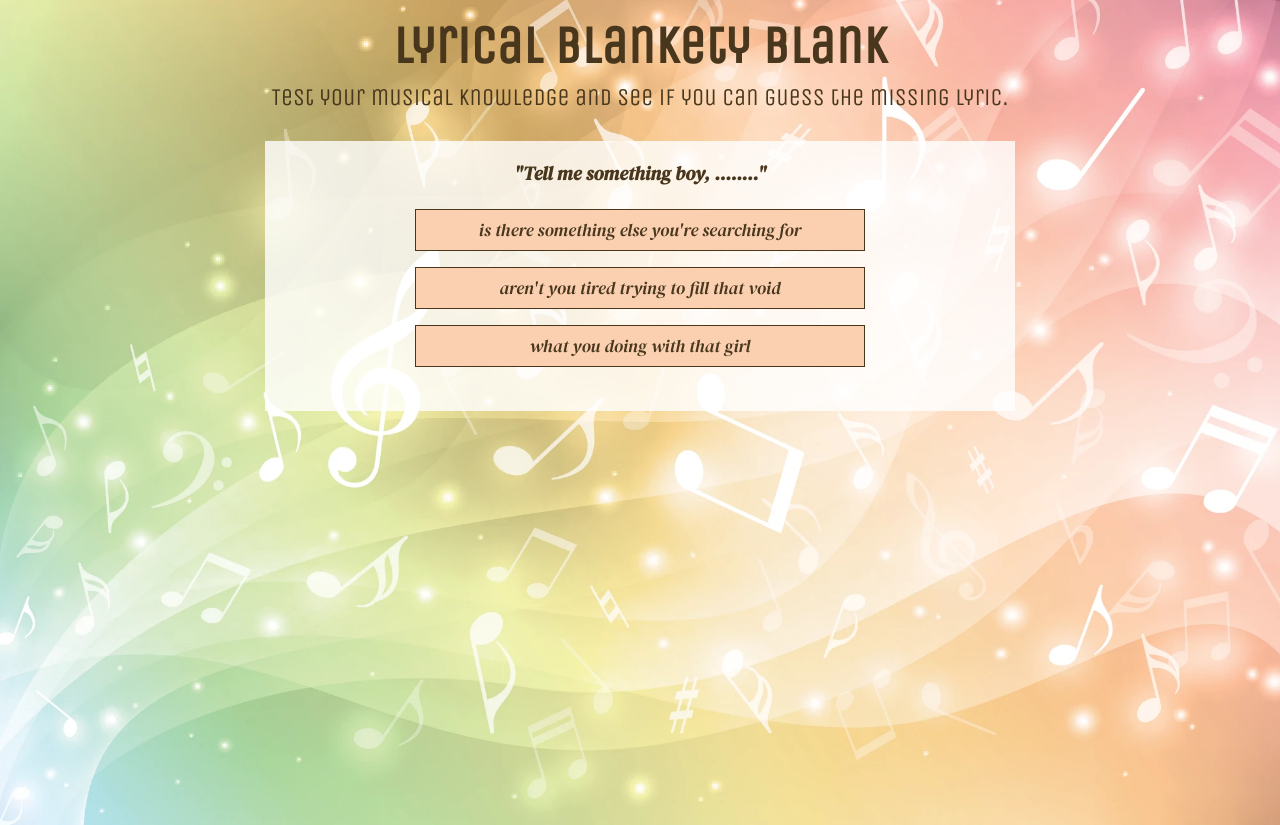
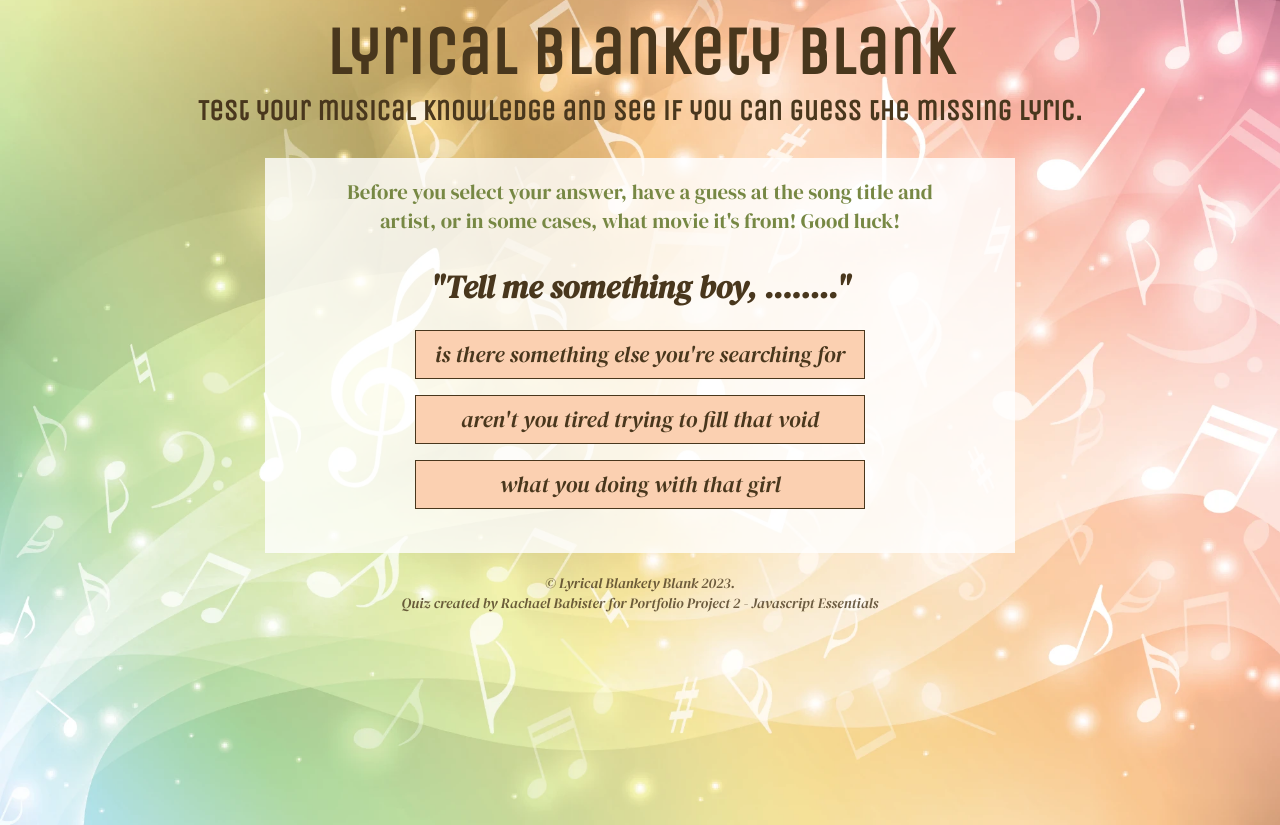
Before and after one commit to rachaelbabister/lyric-quiz, a plain HTML site: page index.html in a window 1280 px wide. Drawn offline with nearby package versions, Linux system fonts and the light colour scheme.

Commit message:
Add footer, media query & intro text

```diff
--- a/assets/css/style.css
+++ b/assets/css/style.css
@@ -37,20 +37,19 @@ h6 {
 
 /* Heading styles */
 .heading {
-    font-size: 3.3rem;
-    line-height: 2.7rem;
+    font-size: 3.8rem;
+    line-height: 3.2rem;
     padding-bottom: 15px;
     margin-top: 25px;
 }
 
 .heading-p {
-    font-weight: normal;
     font-size: 1.5rem;
     padding-bottom: 30px;
     margin: 0 15px;
 }
 
-/* Main section for game */
+/* Main section for quiz */
 .quiz-section {
     display: flex;
     flex-wrap: wrap;
@@ -59,10 +58,12 @@ h6 {
     width: 100%;
 }
 
+/* Question style */
 .quiz-section h3 {
     font-family: 'DM Serif Display', serif;
     font-style: italic;
-    font-size: 1.2rem;
+    font-size: 2rem;
+    line-height: 2.1rem;
 }
 
 .quiz-div {
@@ -71,12 +72,18 @@ h6 {
     align-items: center;
     background-color: rgba(255, 255, 255, 0.8);
     box-sizing: border-box;
-    max-height: 500px;
+    height: fit-content;
     width: 90%;
     max-width: 750px;
     gap: 1rem;
     padding: 20px 10px;
     line-height: 1.5rem;
+}
+
+.quiz-div p {
+    font-weight: lighter;
+    font-size: 1rem;
+    color: #778844;
 }
 
 /* Next button style */
@@ -95,8 +102,8 @@ h6 {
 
 .button:hover {
     background-color: #49371d;
-        color: #fbd0b1;
-        border: 1px solid #fbd0b1;
+    color: #fbd0b1;
+    border: 1px solid #fbd0b1;
 }
 
 /* Quiz option button styles */
@@ -110,14 +117,14 @@ h6 {
     text-align: center;
     width: 100%;
     max-width: 450px;
-    height:fit-content;
+    height: fit-content;
     margin: 8px 0;
     padding: 8px 15px;
     cursor: pointer;
 }
 
 .option-btn:hover {
-box-shadow: 0 3px 5px 0 rgba(73, 55, 29, 0.3);
+    box-shadow: 0 3px 5px 0 rgba(73, 55, 29, 0.3);
 }
 
 /* Answer styles for if right or wrong */
@@ -130,3 +137,52 @@ box-shadow: 0 3px 5px 0 rgba(73, 55, 29, 0.3);
     background: #ba0903;
     color: #ffffff;
 }
+
+/* Footer copyright */
+.footer {
+    font-size: 0.8rem;
+    font-weight: lighter;
+    font-style: italic;
+    margin: 20px 15px;
+    color: #49371dcc;
+}
+
+/* Media query: tablets and larger (768px and up) */
+@media screen and (min-width: 768px) {
+
+    /* Heading styles */
+    .heading {
+        font-size: 4.2rem;
+        line-height: 3.4rem;
+    }
+
+    .heading-p {
+        font-size: 1.8rem;
+        margin: 0 60px;
+    }
+
+    /* Intro text to quiz in main quiz box */
+    .quiz-div p {
+        font-size: 1.3rem;
+        line-height: 1.8rem;
+        margin: 0 45px;
+    }
+
+    /* Question style */
+    .quiz-section h3 {
+        font-size: 2rem;
+        line-height: 2.4rem;
+        margin: 0 60px;
+    }
+
+    /* Quiz option button styles */
+    .option-btn {
+        font-size: 1.4rem;
+        margin: 8px 0;
+        padding: 8px 15px;
+    }
+
+        /* Footer copyright */
+        .footer {
+            font-size: 0.9rem;
+}
--- a/assets/js/questions.js
+++ b/assets/js/questions.js
@@ -10,7 +10,7 @@ const askQuiz = [
         song: "Lose Yourself, Eminem (8 Mile)"
     },
     {
-        question: `"Cause your fine and your mine ........"`,
+        question: `"Cause you're fine and you're mine ........"`,
         answer: [
             { option: "and you look so divine", correct: true },
             { option: "just like a fine wine", correct: false },
--- a/index.html
+++ b/index.html
@@ -30,6 +30,7 @@
     <main>
         <div class="quiz-section">
             <div class="quiz-div">
+                <p>Before you select your answer, have a guess at the song title and artist, or in some cases, what movie it's from! Good luck!<p>
             <h3 id="quiz-questions"></h3>
             <div id="quiz-options">
                 <button class="option-btn">a</button>
@@ -42,6 +43,12 @@
         </div>
     </main>
 
+    <!-- Footer -->
+    <div class="footer">
+        <p>© Lyrical Blankety Blank 2023. </br>Quiz created by Rachael Babister for Portfolio Project 2 - Javascript
+            Essentials</p>
+    </div>
+
     <!-- Javascript File -->
     <script src="assets/js/questions.js"></script>
     <script src="assets/js/script.js"></script>
```
